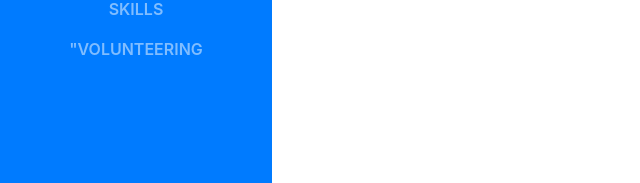
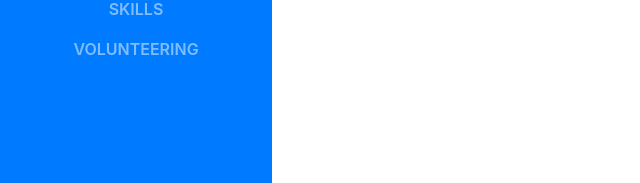
Before and after one commit to laithrafid/laith.rafids.com, a website with bundled scripts: page index.html in a window 1280 px wide. Shown: the part 543-726 px from the top of the page, 0-640 px from the left. Built offline with nearby package versions, Linux system fonts and the light colour scheme; a web font is replaced by a local one.

Commit message:
index changes

```diff
--- a/index.html
+++ b/index.html
@@ -55,7 +55,7 @@
             <a class="nav-link js-scroll-trigger" href="#skills">Skills</a>
           </li>
           <li class="nav-item">
-            <a class="nav-link js-scroll-trigger" href="#volunteering">"Volunteering</a>
+            <a class="nav-link js-scroll-trigger" href="#volunteering">Volunteering</a>
           </li>
         </ul>
       </div>
```
